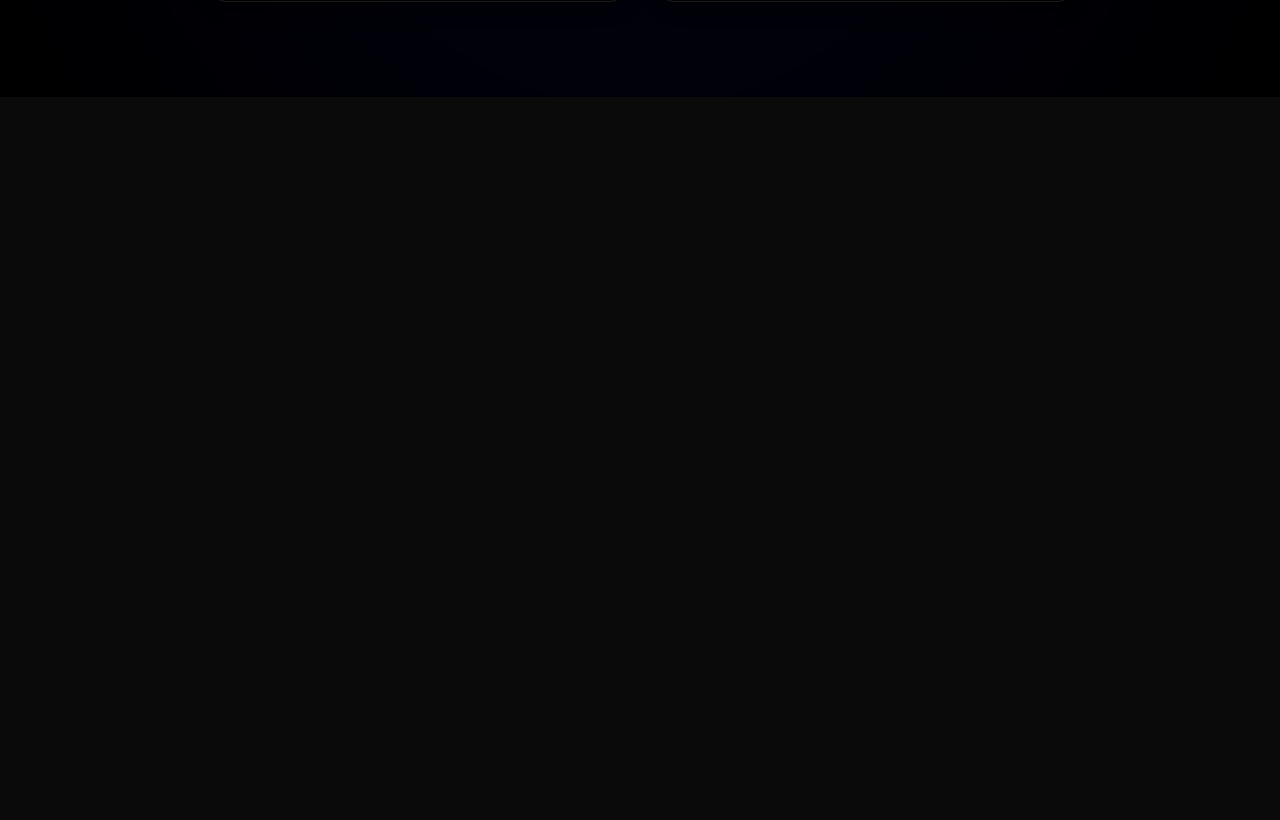
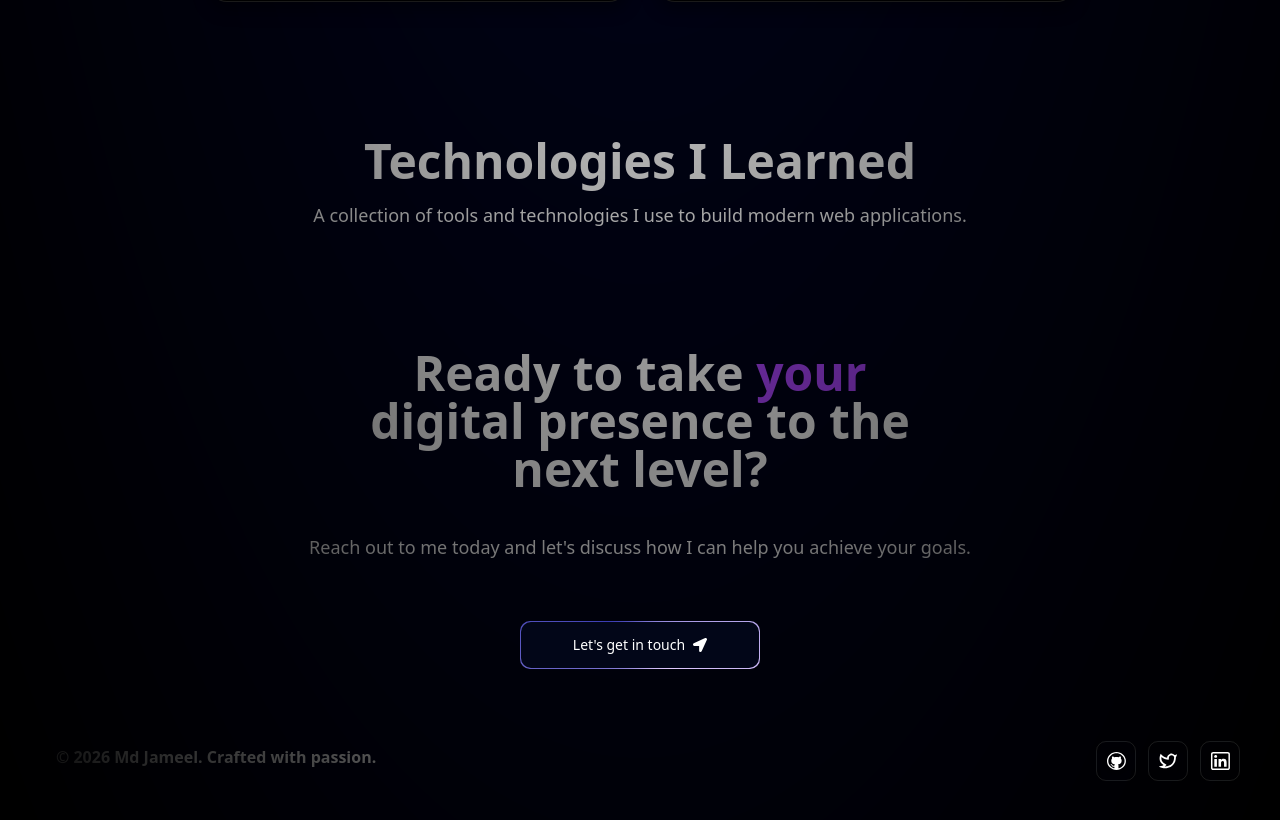
Before and after one commit to mdjameel04/Portfolio, a Next.js app: page / in a window 1280 px wide. Shown: the part 2677-3497 px from the top of the page. Before the commit the page ends 2774 px from the top, so only its background shows below. Built offline with nearby package versions, Linux system fonts and the light colour scheme.

Commit message:
inital commit

```diff
--- a/Data/index.ts
+++ b/Data/index.ts
@@ -1,3 +1,6 @@
+import { link } from "fs";
+import { a } from "motion/react-client";
+
 export const navItems = [
   { name: "About", link: "#about" },
   { name: "Projects", link: "#projects" },
@@ -201,17 +204,19 @@
 //   },
 // ];
 
-// export const socialMedia = [
-//   {
-//     id: 1,
-//     img: "/git.svg",
-//   },
-//   {
-//     id: 2,
-//     img: "/twit.svg",
-//   },
-//   {
-//     id: 3,
-//     img: "/link.svg",
-//   },
-// ];
+export const socialMedia = [
+  {
+    id: 1,
+    img: "/git.svg",
+     link : "https://github.com/"
+  },
+  {
+    id: 2,
+    img: "/twit.svg",
+  },
+  {
+    id: 3,
+    img: "/link.svg",
+    link: "https://www.linkedin.com/feed/"
+  },
+];
--- /dev/null
+++ b/app/_components/Footer.tsx
@@ -0,0 +1,57 @@
+import React from "react";
+import MagicButton from "./MagicButton";
+import { FaLocationArrow } from "react-icons/fa";
+import { socialMedia } from "@/Data";
+
+
+const Footer = () => {
+  return (
+    <div className="w-full pt-20 pb-10" id="contact">
+      {/* background grid */}
+      <div className="w-full absolute left-0 -bottom-72 min-h-96">
+        <img
+          src="/footer-grid.svg"
+          alt="grid"
+          className="w-full h-full opacity-0"
+        />
+      </div>
+
+      <div className="flex flex-col items-center">
+        <h1 className="font-bold text-4xl md:text-5xl text-center lg:max-w-[45vw]">
+          Ready to take <span className="text-purple-500">your</span> digital
+          presence to the next level?
+        </h1>
+        <p className="text-white-200 md:mt-10 my-5 text-center text-lg">
+          Reach out to me today and let&apos;s discuss how I can help you
+          achieve your goals.
+        </p>
+
+        <a href="mailto:jameeltony67@gmail.com">
+          <MagicButton
+            title="Let's get in touch"
+            icon={<FaLocationArrow />}
+            position="right"
+          />
+        </a>
+        </div>
+<div className="flex mt-16 md:flex-row flex-col justify-between items-center">
+        <p className="md:text-base text-sm font-bold ml-4">
+         © 2026 Md Jameel. Crafted with passion.
+        </p>
+        <div className="flex items-center md:gap-3 gap-6 mt-2">
+          {socialMedia.map((info) => (
+            <a
+            key={info.id}
+          href={info.link}
+            className="w-10 h-10 cursor-pointer flex justify-center items-center backdrop-filter backdrop-blur-lg saturate-180 bg-opacity-75 bg-black-200 rounded-lg border border-black-300"
+            >
+            <img src={info.img} alt="icons"  width={20} height={20}/>
+            </a>
+          ))}
+        </div>
+      </div>
+      </div>
+  );
+};
+
+export default Footer;
--- a/app/_components/ProjectSection.tsx
+++ b/app/_components/ProjectSection.tsx
@@ -11,7 +11,7 @@
     <div className="py-20">
       <h1 className="font-bold text-center text-4xl md:text-5xl">
         A small selection of{" "}
-        <span className="text-purple">recent projects</span>
+        <span className="text-purple-400">recent projects</span>
       </h1>
   <div className="flex flex-wrap items-center justify-center p-4 gap-16 mt-10">
         {projects.map((item)=>(
--- /dev/null
+++ b/app/_components/TechstackSection.tsx
@@ -0,0 +1,12 @@
+import React from 'react'
+
+const TechstackSection = () => {
+  return (
+    <div className='py-10'>
+    <h1 className=' font-bold text-3xl md:text-5xl text-center '> Technologies I Learned </h1>
+    <p className='text-lg mt-4 text-center'>A collection of tools and technologies I use to build modern web applications.</p>
+    </div>
+  )
+}
+
+export default TechstackSection
--- a/app/page.tsx
+++ b/app/page.tsx
@@ -1,10 +1,12 @@
 import React from 'react'
 import Hero from './_components/Hero'
 import { FloatingNav } from '@/components/ui/FloatingNav'
-import {navItems} from '@/Data/index'
+import {navItems} from '@/Data'
 import {Home, House } from 'lucide-react'
 import Grid from './_components/Grid'
 import ProjectSection from './_components/ProjectSection'
+import TechstackSection from './_components/TechstackSection'
+import Footer from './_components/Footer'
 
 
 const page = () => {
@@ -17,7 +19,8 @@
          <Hero/>
          <Grid/>
         <ProjectSection/>
-
+        <TechstackSection/>
+        <Footer/>
         </div>
     </main>
   )
--- /dev/null
+++ b/components/Footer.tsx
@@ -0,0 +1,11 @@
+import React from 'react'
+
+const Footer = () => {
+  return (
+    <div>
+
+    </div>
+  )
+}
+
+export default Footer
```
